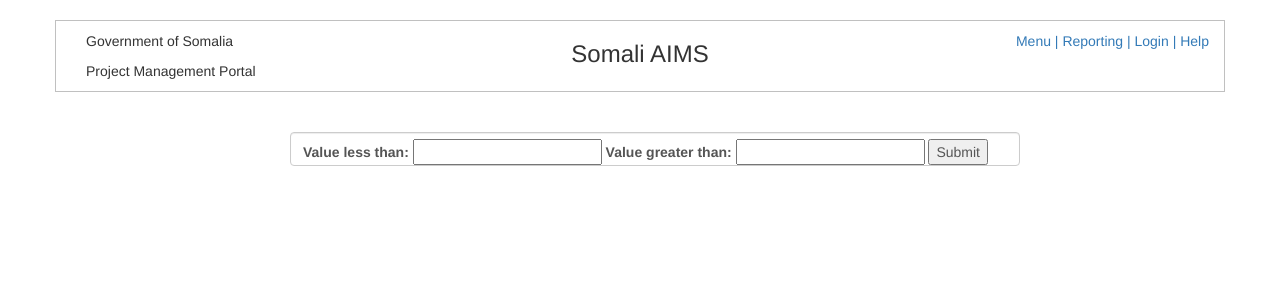
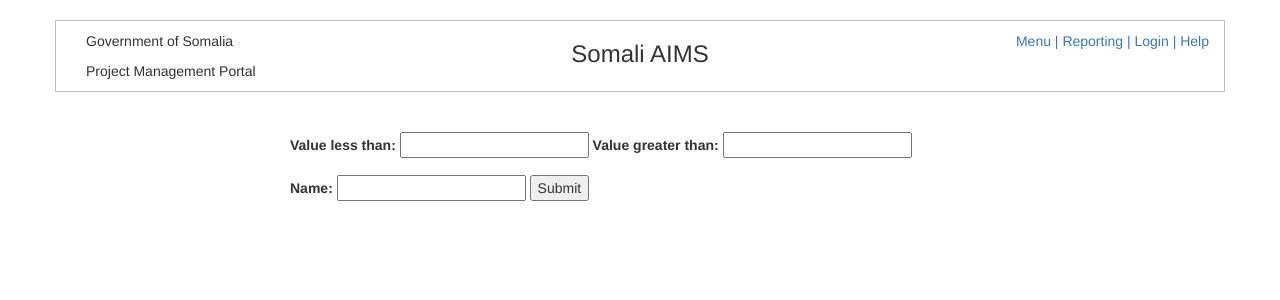
Before and after one commit to matmaxgeds/somaliaims-demo, a Django app: template templates/reports/index.html in a window 1280 px wide. Shown: the top 300 px of the page. Run offline with Django 3.2, Linux system fonts and the light colour scheme; the template is opened without the code that fills it, so the values that code supplies are empty; parts of the project's set-up code (start-up, migrations or seed data) failed here and were passed over; some libraries are stand-ins or nearby versions.

Commit message:
Adding project name filter to reports module

```diff
--- a/reports/filters.py
+++ b/reports/filters.py
@@ -6,5 +6,6 @@ class ProjectFilter(django_filters.FilterSet):
     class Meta:
         model = Project
         fields = {'value': ['lt', 'gt'],
-                  # 'release_date': ['exact'],
+                  'name': ['exact'],
+
         }
--- a/templates/reports/index.html
+++ b/templates/reports/index.html
@@ -8,11 +8,15 @@
     <div class="col-md-2"></div>
     <div class="col-md-8">
     <form action="" method="get">
-        <div class="form-control">
+        <div class="form-group">
         <label for="id_value__lt">Value less than:</label>
         <input id="id_value__lt" name="value__lt" step="any" type="number">
         <label for="id_value__gt">Value greater than:</label>
         <input id="id_value__gt" name="value__gt" step="any" type="number">
+        </div>
+        <div class="form-group">
+        <label for="id_name">Name:</label>
+        <input id="id_name" name="name" type="text">
         <button type="submit">Submit</button>
         </div>
     </form>
```
